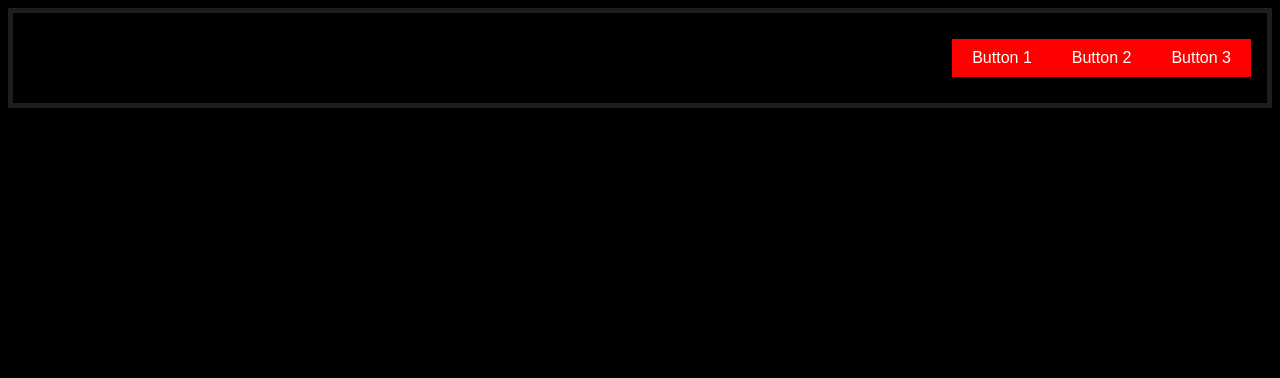
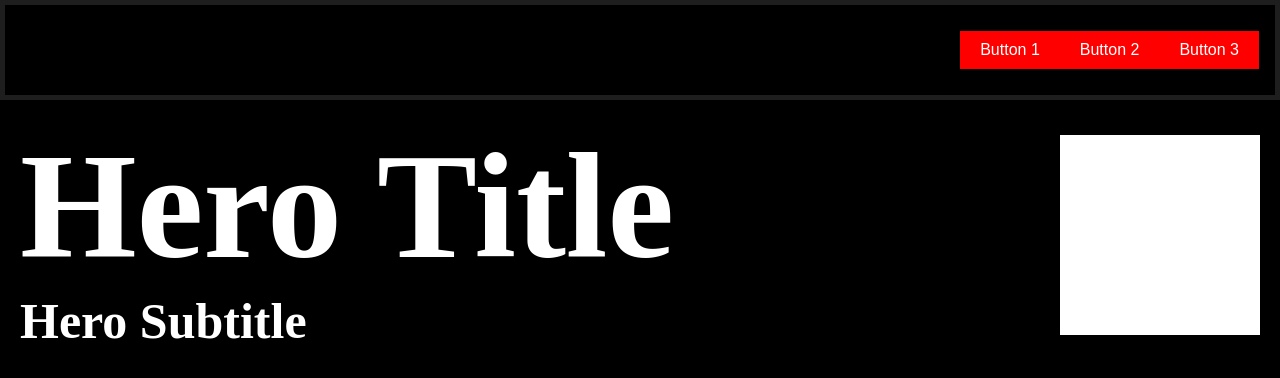
Before and after one commit to Devonkuhn/Updated_Portfolio, a plain HTML site: page index.html in a window 1280 px wide. Drawn offline with Linux system fonts and the light colour scheme.

Commit message:
started hero

```diff
--- a/index.html
+++ b/index.html
@@ -21,8 +21,11 @@
     </nav>
 
     <section class="hero-container">
-        <div class="cta"></div>
-        <div class="hero"></div>
+        <div class="hero-text">
+            <h1>Hero Title</h1>
+            <h2>Hero Subtitle</h2>
+        </div>
+        <div class="hero-image"></div>
     </section>
 
     <script src="script.js"></script>
--- a/style.css
+++ b/style.css
@@ -1,5 +1,7 @@
 body {
     background-color: black;
+    margin: 0;
+    padding: 0;
 }
 
 nav {
@@ -48,12 +50,30 @@ nav button:hover {
     background-color: #333333;
 }
 
-@media (max-width: 600px) {
-    .nav-links {
-        display: none;
-    }
+.hero-container {
+    display: flex;
+    align-items: center;
+    justify-content: space-between;
+    padding: 20px;
+}
 
-    .hamburger-menu {
-        display: flex;
-    }
+.hero-text {
+    text-align: left;
+    color: #fff;
 }
+
+.hero-text h1 {
+    font-size: 150px;
+    margin: 0;
+}
+
+.hero-text h2 {
+    font-size: 50px;
+    margin: 0;
+}
+
+.hero-image {
+    width: 200px;
+    height: 200px;
+    background-color: #fff; /* Replace this with your actual image */
+}
```
